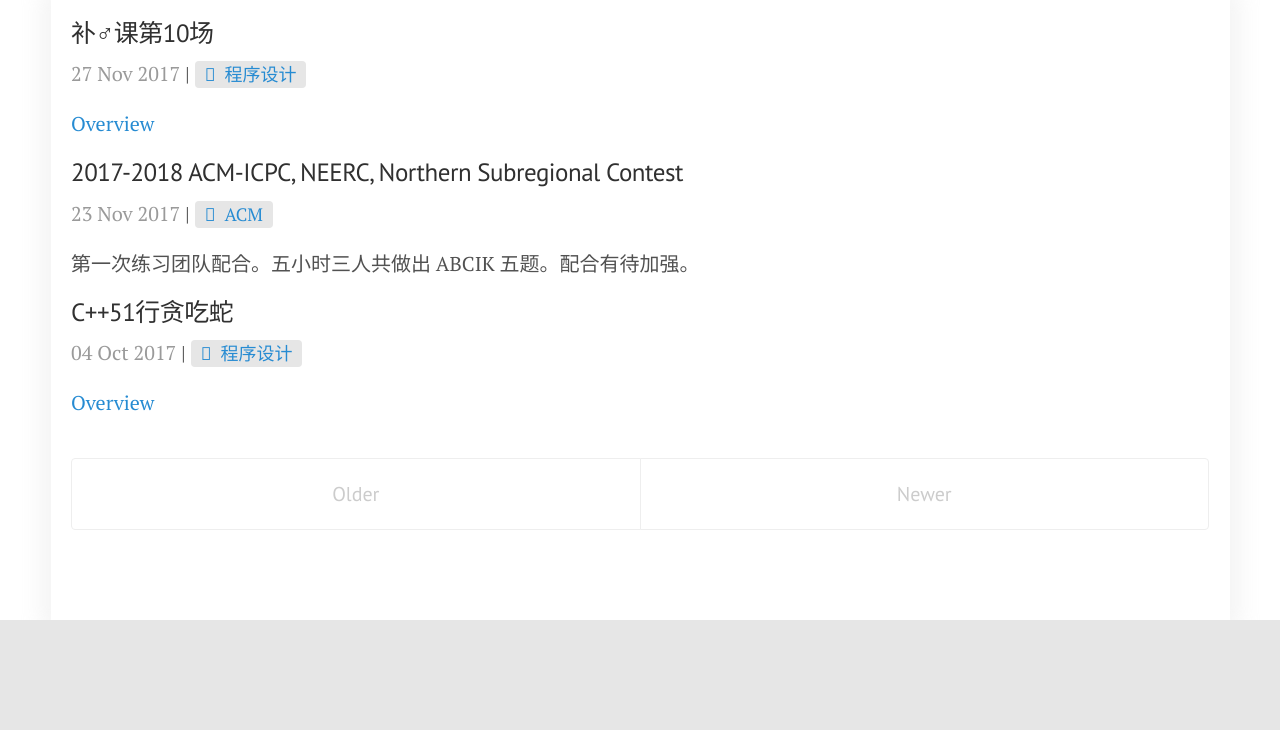
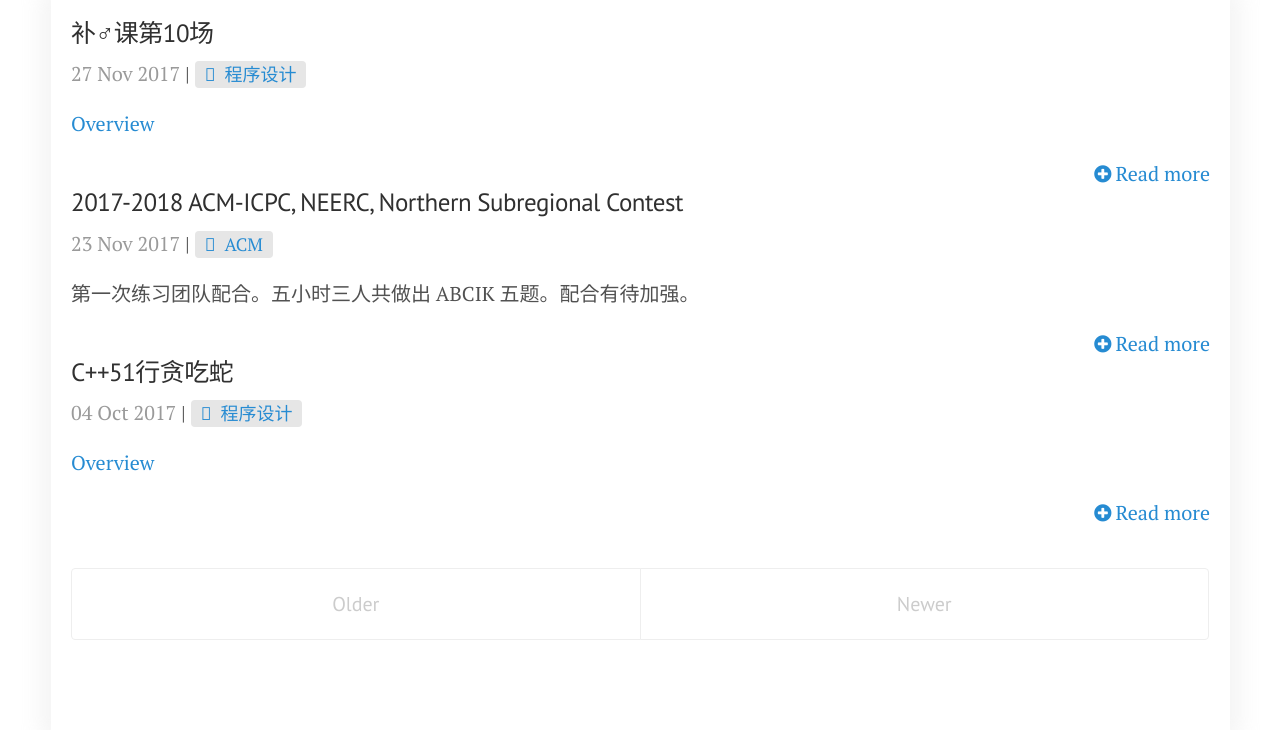
Before and after one commit to chen-xw/chen-xw.github.io, a Jekyll site: the page built from blog/index.html, in a window 1280 px wide. Shown: the part 360-1090 px from the top of the page. Built offline with Jekyll 4.4.1, drawn with Linux system fonts in a browser that asks for light colours; the list of posts is cut into pages by our own code; comment, search, counter and statistics services are not loaded; before the commit the page ends 980 px from its top, so only the background shows below that.

Commit message:
Update index.html

```diff
--- a/blog/index.html
+++ b/blog/index.html
@@ -24,12 +24,12 @@ title: 博客
     <article>
       {{ post.excerpt | markdownify }}
     </article>
- <!--   <div class="post-more">
-      {% if site.disqus_short_name %}
+   <div class="post-more">
+    <!--   {% if site.disqus_short_name %}
       <a href="{{ site.baseurl }}{{ post.url }}#disqus_thread"> <i class="fa fa-comments" aria-hidden="true"></i>Comment</a>&nbsp;
-      {% endif %}
+      {% endif %}-->
       <a href="{{ site.baseurl }}{{ post.url }}"><i class="fa fa-plus-circle" aria-hidden="true"></i>Read more</a>
-    </div> -->
+    </div>
   </div>
 
   {% endfor %}
```
